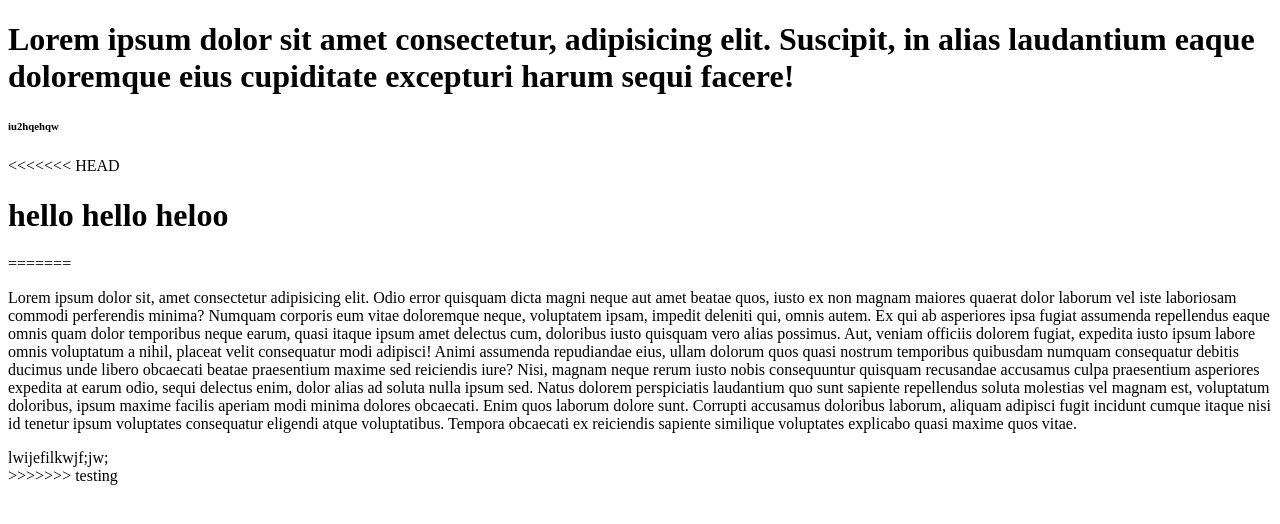
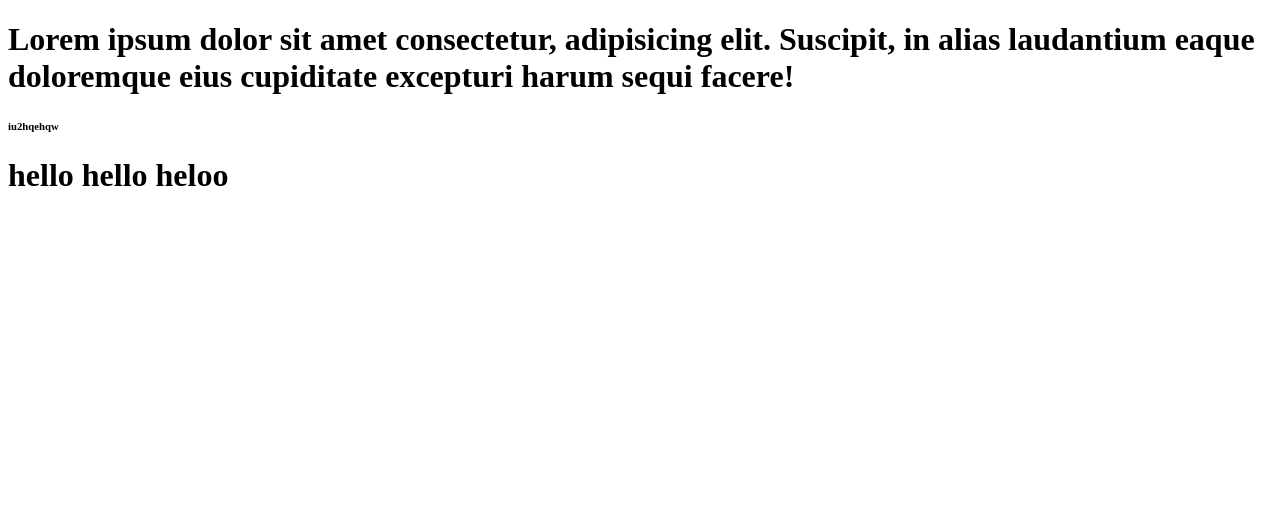
Before and after one commit to Shahynkamali/testing, a plain HTML site: page index.html in a window 1280 px wide. Drawn offline with Linux system fonts and the light colour scheme.

Commit message:
new change

```diff
--- a/index.html
+++ b/index.html
@@ -17,17 +17,8 @@
                 iu2hqehqw
             </h6>
         </p>
-<<<<<<< HEAD
         <h1>
             hello hello heloo
         </h1>
-=======
-        <p>
-            Lorem ipsum dolor sit, amet consectetur adipisicing elit. Odio error quisquam dicta magni neque aut amet beatae quos, iusto ex non magnam maiores quaerat dolor laborum vel iste laboriosam commodi perferendis minima? Numquam corporis eum vitae doloremque neque, voluptatem ipsam, impedit deleniti qui, omnis autem. Ex qui ab asperiores ipsa fugiat assumenda repellendus eaque omnis quam dolor temporibus neque earum, quasi itaque ipsum amet delectus cum, doloribus iusto quisquam vero alias possimus. Aut, veniam officiis dolorem fugiat, expedita iusto ipsum labore omnis voluptatum a nihil, placeat velit consequatur modi adipisci! Animi assumenda repudiandae eius, ullam dolorum quos quasi nostrum temporibus quibusdam numquam consequatur debitis ducimus unde libero obcaecati beatae praesentium maxime sed reiciendis iure? Nisi, magnam neque rerum iusto nobis consequuntur quisquam recusandae accusamus culpa praesentium asperiores expedita at earum odio, sequi delectus enim, dolor alias ad soluta nulla ipsum sed. Natus dolorem perspiciatis laudantium quo sunt sapiente repellendus soluta molestias vel magnam est, voluptatum doloribus, ipsum maxime facilis aperiam modi minima dolores obcaecati. Enim quos laborum dolore sunt. Corrupti accusamus doloribus laborum, aliquam adipisci fugit incidunt cumque itaque nisi id tenetur ipsum voluptates consequatur eligendi atque voluptatibus. Tempora obcaecati ex reiciendis sapiente similique voluptates explicabo quasi maxime quos vitae.
-        </p>
-        <footer>
-            lwijefilkwjf;jw;
-        </footer>
->>>>>>> testing
     </body>
 </html>
```
